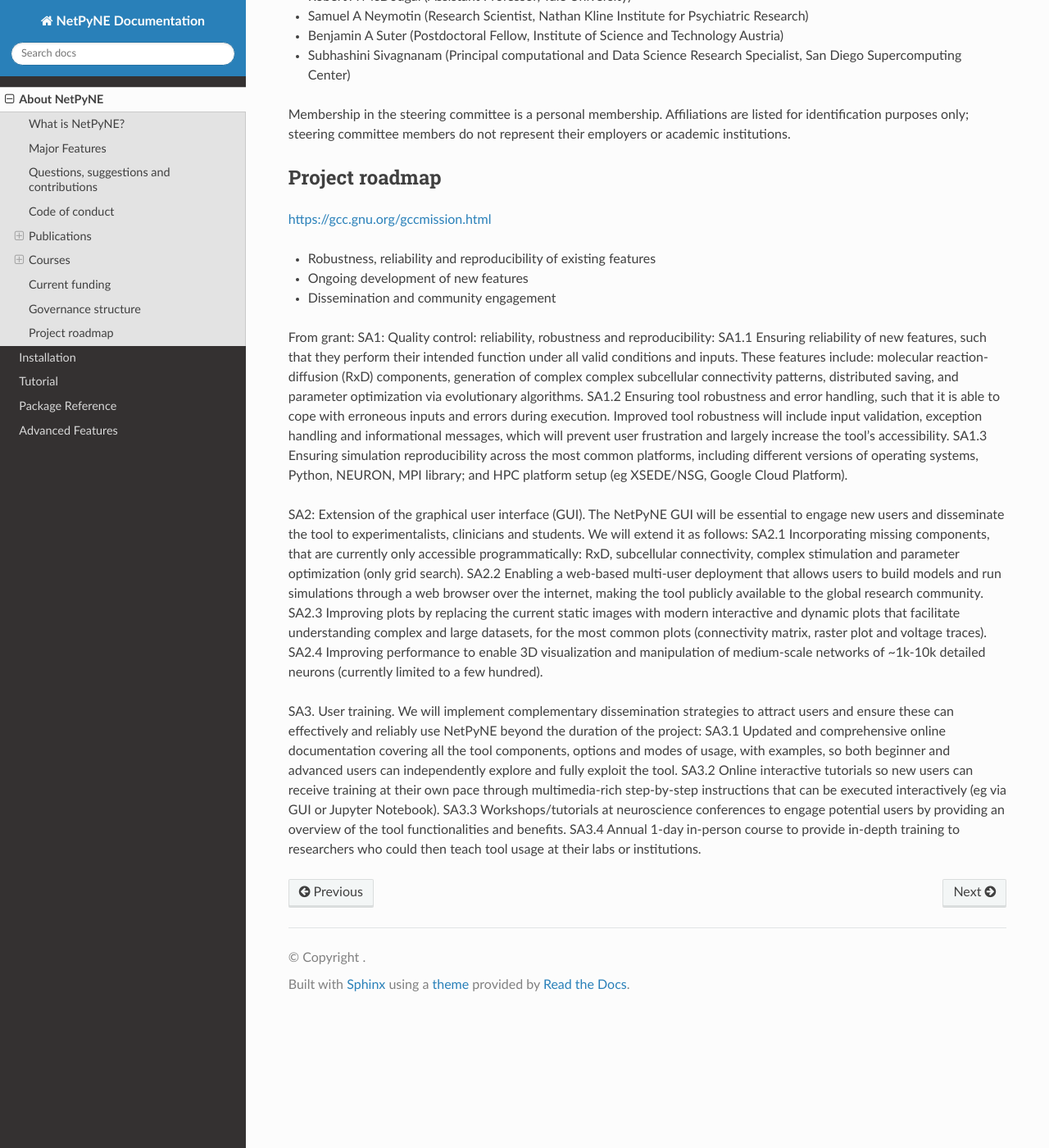
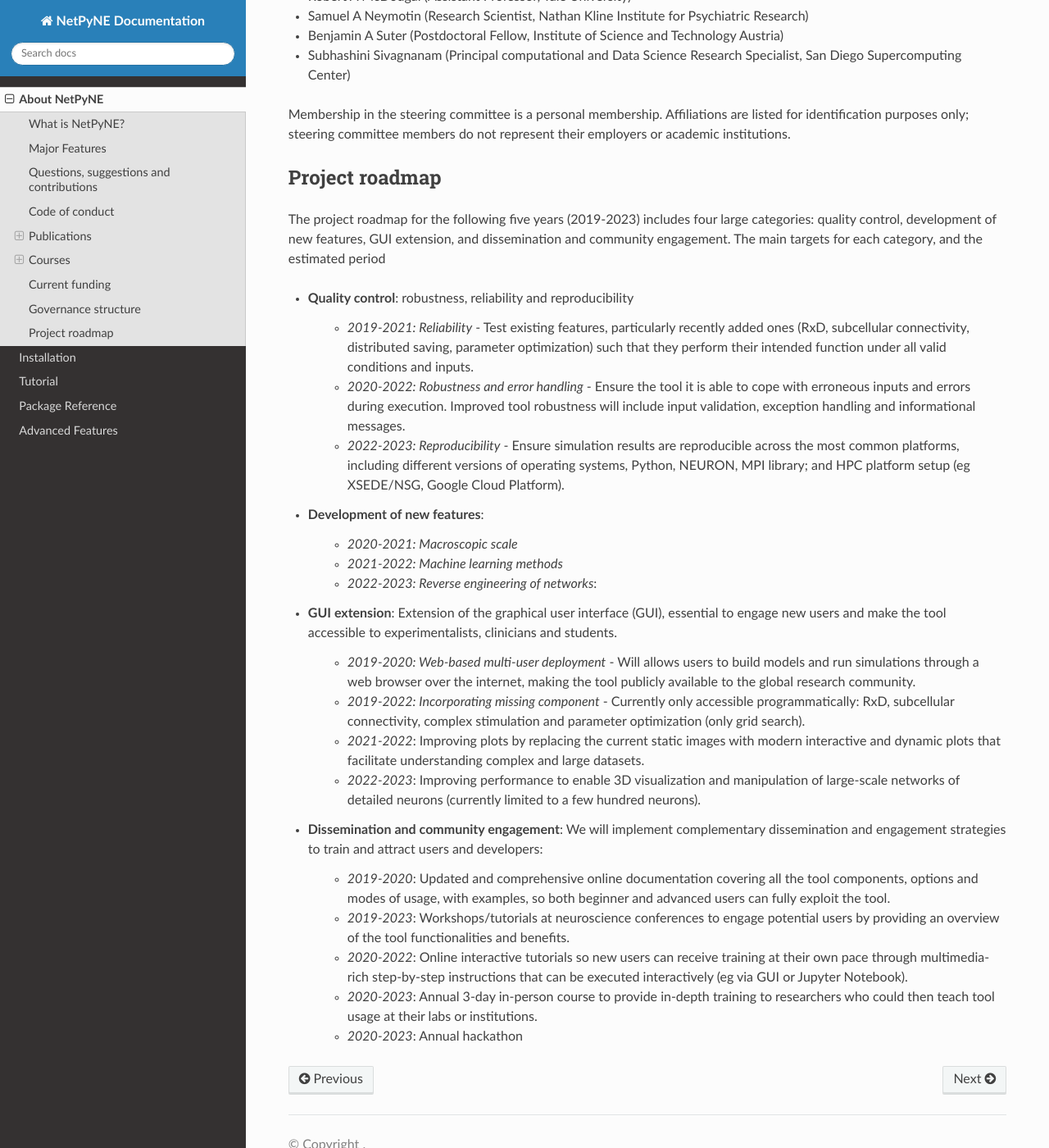
Before and after one commit to suny-downstate-medical-center/netpyne, a Sphinx documentation site: the page built from doc/source/about.rst, in a window 1280 px wide and 1400 px high, scrolled down 5544 px. Shown: the whole window at 82% size. Built offline with Sphinx 7.4.7 and the Read the Docs theme 2.0.0, drawn with Linux system fonts in a browser that asks for light colours.

Commit message:
udpated about.rst roadmap

```diff
--- a/doc/source/about.rst
+++ b/doc/source/about.rst
@@ -224,30 +224,43 @@
 Project roadmap
 ---------------------
 
-https://gcc.gnu.org/gccmission.html
+The project roadmap for the following five years (2019-2023) includes four large categories: quality control, development of new features, GUI extension, and dissemination and community engagement. The main targets for each category, and the estimated period
 
-- Robustness, reliability and reproducibility of existing features
+- **Quality control**: robustness, reliability and reproducibility
 
-- Ongoing development of new features
+    - *2019-2021: Reliability* - Test existing features, particularly recently added ones (RxD, subcellular connectivity, distributed saving, parameter optimization) such that they perform their intended function under all valid conditions and inputs.
 
-- Dissemination and community engagement
+    - *2020-2022: Robustness and error handling* - Ensure the tool it is able to cope with erroneous inputs and errors during execution. Improved tool robustness will include input validation, exception handling and informational messages.
+
+    - *2022-2023: Reproducibility* - Ensure simulation results are reproducible across the most common platforms, including different versions of operating systems, Python, NEURON, MPI library; and HPC platform setup (eg XSEDE/NSG, Google Cloud Platform).
+
+- **Development of new features**:
+
+    - *2020-2021: Macroscopic scale*
+
+    - *2021-2022: Machine learning methods*
+
+    - *2022-2023: Reverse engineering of networks*:
 
 
+- **GUI extension**: Extension of the graphical user interface (GUI), essential to engage new users and make the tool accessible to experimentalists, clinicians and students.
 
-From grant:
-SA1: Quality control: reliability, robustness and reproducibility:
-SA1.1 Ensuring reliability of new features, such that they perform their intended function under all valid conditions and inputs. These features include: molecular reaction-diffusion (RxD) components, generation of complex complex subcellular connectivity patterns, distributed saving, and parameter optimization via evolutionary algorithms.
-SA1.2 Ensuring tool robustness and error handling, such that it is able to cope with erroneous inputs and errors during execution. Improved tool robustness will include input validation, exception handling and informational messages, which will prevent user frustration and largely increase the tool's accessibility.
-SA1.3 Ensuring simulation reproducibility across the most common platforms, including different versions of operating systems, Python, NEURON, MPI library; and HPC platform setup (eg XSEDE/NSG, Google Cloud Platform).
+    - *2019-2020: Web-based multi-user deployment* - Will allows users to build models and run simulations through a web browser over the internet, making the tool publicly available to the global research community.
 
-SA2: Extension of the graphical user interface (GUI). The NetPyNE GUI will be essential to engage new users and disseminate the tool to experimentalists, clinicians and students. We will extend it as follows:
-SA2.1 Incorporating missing components, that are currently only accessible programmatically: RxD, subcellular connectivity, complex stimulation and parameter optimization (only grid search).
-SA2.2 Enabling a web-based multi-user deployment that allows users to build models and run simulations through a web browser over the internet, making the tool publicly available to the global research community.
-SA2.3 Improving plots by replacing the current static images with modern interactive and dynamic plots that facilitate understanding complex and large datasets, for the most common plots (connectivity matrix, raster plot and voltage traces).
-SA2.4 Improving performance to enable 3D visualization and manipulation of medium-scale networks of ~1k-10k detailed neurons (currently limited to a few hundred).
+    - *2019-2022: Incorporating missing component* -  Currently only accessible programmatically: RxD, subcellular connectivity, complex stimulation and parameter optimization (only grid search).
 
-SA3. User training. We will implement complementary dissemination strategies to attract users and ensure these can effectively and reliably use NetPyNE beyond the duration of the project:
-SA3.1 Updated and comprehensive online documentation covering all the tool components, options and modes of usage, with examples, so both beginner and advanced users can independently explore and fully exploit the tool.
-SA3.2 Online interactive tutorials so new users can receive training at their own pace through multimedia-rich step-by-step instructions that can be executed interactively (eg via GUI or Jupyter Notebook).
-SA3.3 Workshops/tutorials at neuroscience conferences to engage potential users by providing an overview of the tool functionalities and benefits.
-SA3.4 Annual 1-day in-person course to provide in-depth training to researchers who could then teach tool usage at their labs or institutions.
+    - *2021-2022*: Improving plots by replacing the current static images with modern interactive and dynamic plots that facilitate understanding complex and large datasets.
+
+    - *2022-2023*: Improving performance to enable 3D visualization and manipulation of large-scale networks of detailed neurons (currently limited to a few hundred neurons).
+
+- **Dissemination and community engagement**: We will implement complementary dissemination and engagement strategies to train and attract users and developers:
+
+    - *2019-2020*: Updated and comprehensive online documentation covering all the tool components, options and modes of usage, with examples, so both beginner and advanced users can fully exploit the tool.
+
+    - *2019-2023*: Workshops/tutorials at neuroscience conferences to engage potential users by providing an overview of the tool functionalities and benefits.
+
+    - *2020-2022*: Online interactive tutorials so new users can receive training at their own pace through multimedia-rich step-by-step instructions that can be executed interactively (eg via GUI or Jupyter Notebook).
+
+    - *2020-2023*: Annual 3-day in-person course to provide in-depth training to researchers who could then teach tool usage at their labs or institutions.
+
+    - *2020-2023*: Annual hackathon
```
